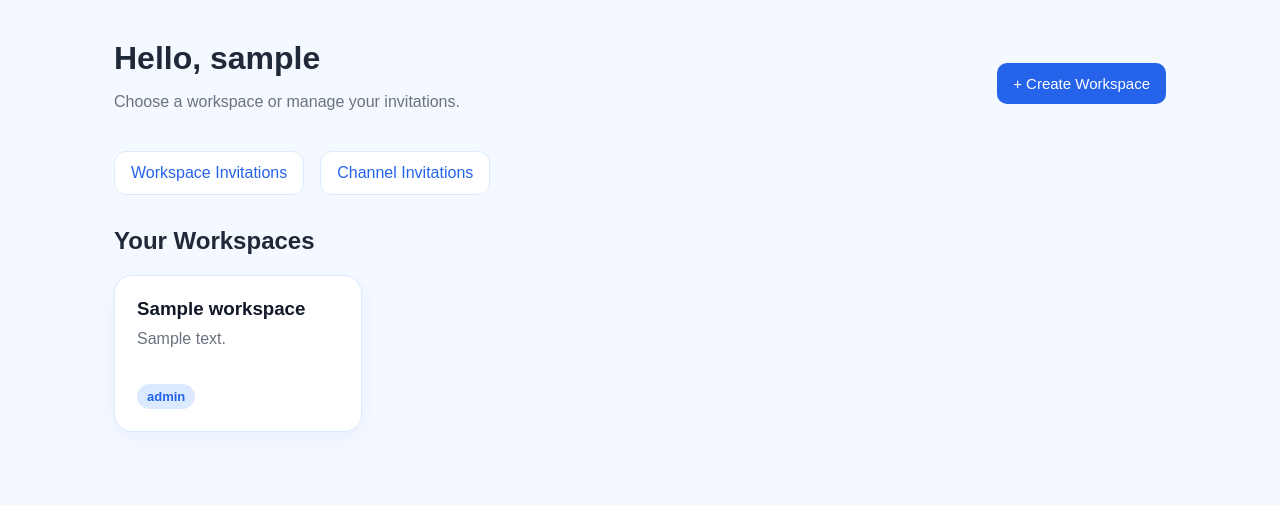
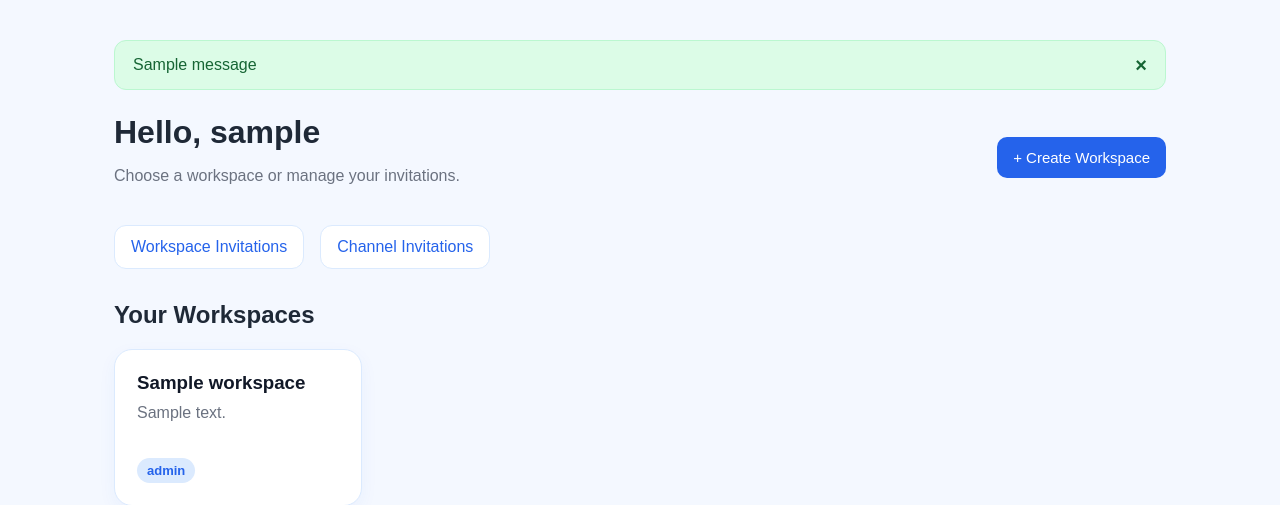
Before and after one commit to lin1318/snicker, a Flask app: page /workspaces/dashboard in a window 1280 px wide. Shown: the part 64-569 px from the top of the page. Run offline with Flask 3, Linux system fonts and the light colour scheme; the visitor is signed in with stand-in values (Sample User, id 1); one stand-in notice (Sample message) is shown; a database or web service that is not in the repository returns one stand-in record (values such as "Sample title"); some libraries are stand-ins or nearby versions.

Commit message:
feat: improve success/error message alert

```diff
--- a/routes/workspace.py
+++ b/routes/workspace.py
@@ -1,4 +1,4 @@
-from flask import Blueprint, render_template, request, redirect, session, url_for
+from flask import Blueprint, render_template, request, redirect, session, url_for, flash
 from db import get_db_connection
 
 workspace_bp = Blueprint("workspace", __name__, url_prefix="/workspaces")
@@ -35,52 +35,49 @@ def dashboard():
     )
 
 
-@workspace_bp.route("/create", methods=["GET", "POST"])
+@workspace_bp.route("/create", methods=["POST"])
 def create_workspace():
     if "user_id" not in session:
         return redirect(url_for("auth.login"))
 
-    if request.method == "POST":
-        wname = request.form["wname"]
-        description = request.form["description"]
-        uid = session["user_id"]
+    wname = request.form["wname"]
+    description = request.form["description"]
+    uid = session["user_id"]
 
-        conn = get_db_connection()
-        cur = conn.cursor()
+    conn = get_db_connection()
+    cur = conn.cursor()
 
-        try:
-            cur.execute(
-                """
-                INSERT INTO Workspaces (wname, description, creator_id)
-                VALUES (%s, %s, %s)
-                RETURNING wid
-                """,
-                (wname, description, uid),
-            )
+    try:
+        cur.execute(
+            """
+            INSERT INTO Workspaces (wname, description, creator_id)
+            VALUES (%s, %s, %s)
+            RETURNING wid
+            """,
+            (wname, description, uid),
+        )
 
-            wid = cur.fetchone()[0]
+        wid = cur.fetchone()[0]
 
-            cur.execute(
-                """
-                INSERT INTO WorkspaceMembership (wid, uid, role)
-                VALUES (%s, %s, %s)
-                """,
-                (wid, uid, "admin"),
-            )
+        cur.execute(
+            """
+            INSERT INTO WorkspaceMembership (wid, uid, role)
+            VALUES (%s, %s, %s)
+            """,
+            (wid, uid, "admin"),
+        )
 
-            conn.commit()
+        conn.commit()
 
-        except Exception as e:
-            conn.rollback()
-            return f"Create workspace failed: {e}"
+    except Exception as e:
+        conn.rollback()
+        return f"Create workspace failed: {e}"
 
-        finally:
-            cur.close()
-            conn.close()
+    finally:
+        cur.close()
+        conn.close()
 
-        return redirect(url_for("workspace.dashboard"))
-
-    return render_template("create_workspace.html")
+    return redirect(url_for("workspace.dashboard"))
 
 
 @workspace_bp.route("/<int:wid>")
@@ -159,17 +156,17 @@ def workspace_detail(wid):
     )
 
 
-@workspace_bp.route("/<int:wid>/invite", methods=["GET", "POST"])
+@workspace_bp.route("/<int:wid>/invite", methods=["POST"])
 def invite_user(wid):
     if "user_id" not in session:
         return redirect(url_for("auth.login"))
 
     uid = session["user_id"]
+    invitee_email = request.form["email"]
 
     conn = get_db_connection()
     cur = conn.cursor()
 
-    # check current user is admin
     cur.execute(
         """
         SELECT role
@@ -183,77 +180,70 @@ def invite_user(wid):
     if not membership or membership[0] != "admin":
         cur.close()
         conn.close()
-        return render_template(
-            "message.html", message="Only workspace admins can invite users."
+
+        flash("Only workspace admins can invite users.", "error")
+        return redirect(url_for("workspace.workspace_detail", wid=wid))
+
+    cur.execute(
+        """
+        SELECT uid
+        FROM Users
+        WHERE email = %s
+        """,
+        (invitee_email,),
+    )
+    invitee = cur.fetchone()
+
+    if not invitee:
+        cur.close()
+        conn.close()
+
+        flash("User with this email does not exist.", "error")
+        return redirect(url_for("workspace.workspace_detail", wid=wid))
+
+    invitee_uid = invitee[0]
+
+    cur.execute(
+        """
+        SELECT 1
+        FROM WorkspaceMembership
+        WHERE wid = %s AND uid = %s
+        """,
+        (wid, invitee_uid),
+    )
+    already_member = cur.fetchone()
+
+    if already_member:
+        cur.close()
+        conn.close()
+
+        flash("This user is already a member.", "warning")
+        return redirect(url_for("workspace.workspace_detail", wid=wid))
+
+    try:
+        cur.execute(
+            """
+            INSERT INTO WorkspaceInvitations
+                (wid, inviter_uid, invitee_uid, status)
+            VALUES (%s, %s, %s, 'pending')
+            """,
+            (wid, uid, invitee_uid),
         )
 
-    if request.method == "POST":
-        invitee_email = request.form["email"]
+        conn.commit()
 
-        # find invited user
-        cur.execute(
-            """
-            SELECT uid
-            FROM Users
-            WHERE email = %s
-            """,
-            (invitee_email,),
-        )
-        invitee = cur.fetchone()
+        flash("Invitation sent successfully.", "success")
 
-        if not invitee:
-            cur.close()
-            conn.close()
-            return render_template(
-                "message.html", message="User with this email does not exist."
-            )
+    except Exception as e:
+        conn.rollback()
 
-        invitee_uid = invitee[0]
+        flash(f"Invite failed: {e}", "error")
 
-        # check already member
-        cur.execute(
-            """
-            SELECT 1
-            FROM WorkspaceMembership
-            WHERE wid = %s AND uid = %s
-            """,
-            (wid, invitee_uid),
-        )
-        already_member = cur.fetchone()
+    finally:
+        cur.close()
+        conn.close()
 
-        if already_member:
-            cur.close()
-            conn.close()
-            return render_template(
-                "message.html", message="This user is already a member."
-            )
-
-        # create invitation
-        try:
-            cur.execute(
-                """
-                INSERT INTO WorkspaceInvitations
-                    (wid, inviter_uid, invitee_uid, status)
-                VALUES (%s, %s, %s, 'pending')
-                """,
-                (wid, uid, invitee_uid),
-            )
-            conn.commit()
-
-        except Exception as e:
-            conn.rollback()
-            return f"Invite failed: {e}"
-
-        finally:
-            cur.close()
-            conn.close()
-
-        return redirect(url_for("workspace.workspace_detail", wid=wid))
-
-    cur.close()
-    conn.close()
-
-    return render_template("invite_user.html", wid=wid)
+    return redirect(url_for("workspace.workspace_detail", wid=wid))
 
 
 @workspace_bp.route("/invitations")
@@ -296,7 +286,8 @@ def respond_invitation(invite_id):
     action = request.form["action"]
 
     if action not in ["accept", "reject"]:
-        return "Invalid action."
+        flash("Invalid action.", "error")
+        return redirect(url_for("workspace.workspace_invitations"))
 
     conn = get_db_connection()
     cur = conn.cursor()
@@ -315,23 +306,25 @@ def respond_invitation(invite_id):
     if not invitation:
         cur.close()
         conn.close()
-        return render_template("message.html", message="Invitation not found.")
+
+        flash("Invitation not found.", "error")
+        return redirect(url_for("workspace.workspace_invitations"))
 
     wid, invitee_uid, status = invitation
 
     if invitee_uid != uid:
         cur.close()
         conn.close()
-        return render_template(
-            "message.html", message="This invitation does not belong to you."
-        )
+
+        flash("This invitation does not belong to you.", "error")
+        return redirect(url_for("workspace.workspace_invitations"))
 
     if status != "pending":
         cur.close()
         conn.close()
-        return render_template(
-            "message.html", message="This invitation has already been handled."
-        )
+
+        flash("This invitation has already been handled.", "warning")
+        return redirect(url_for("workspace.workspace_invitations"))
 
     try:
         if action == "accept":
@@ -366,9 +359,15 @@ def respond_invitation(invite_id):
 
         conn.commit()
 
+        if action == "accept":
+            flash("Invitation accepted successfully.", "success")
+        else:
+            flash("Invitation rejected.", "info")
+
     except Exception as e:
         conn.rollback()
-        return f"Respond invitation failed: {e}"
+
+        flash(f"Respond invitation failed: {e}", "error")
 
     finally:
         cur.close()
@@ -401,9 +400,8 @@ def sent_invitations(wid):
     if not membership or membership[0] != "admin":
         cur.close()
         conn.close()
-        return render_template(
-            "message.html", message="Only workspace admins can view invitation history."
-        )
+        flash("Only workspace admins can view invitation history.", "error")
+        return redirect(url_for("workspace.workspace_detail", wid=wid))
 
     cur.execute(
         """
--- a/static/style.css
+++ b/static/style.css
@@ -417,3 +417,63 @@ td.status-cell {
 .chat-input button {
   margin-top: 12px;
 }
+
+.flash-container {
+  margin-bottom: 24px;
+}
+
+.flash-message.success {
+  background: #dcfce7;
+  border-color: #bbf7d0;
+  color: #166534;
+}
+
+.flash-message.error {
+  background: #fee2e2;
+  border-color: #fecaca;
+  color: #991b1b;
+}
+
+.flash-message.warning {
+  background: #fef3c7;
+  border-color: #fde68a;
+  color: #92400e;
+}
+
+.flash-message {
+  display: flex;
+  align-items: center;
+  justify-content: space-between;
+
+  padding: 14px 18px;
+  border-radius: 12px;
+  margin-bottom: 12px;
+
+  font-weight: 500;
+  border: 1px solid transparent;
+}
+
+.flash-close {
+  background: transparent;
+  border: none;
+
+  font-size: 20px;
+  font-weight: bold;
+
+  cursor: pointer;
+
+  padding: 0;
+  margin-left: 16px;
+
+  color: inherit;
+
+  width: auto;
+  height: auto;
+
+  line-height: 1;
+}
+
+.flash-close:hover {
+  opacity: 0.7;
+  transform: none;
+}
--- a/templates/base.html
+++ b/templates/base.html
@@ -1,27 +1,71 @@
 <!DOCTYPE html>
 <html>
+
 <head>
   <meta charset="UTF-8">
   <title>Snickr</title>
-  <link rel="stylesheet" href="{{ url_for('static', filename='style.css') }}">
+
+  <link rel="stylesheet"
+        href="{{ url_for('static', filename='style.css') }}">
 </head>
 
 <body>
+
   <nav class="navbar">
-    <div class="brand">Snickr</div>
+
+    <div class="brand">
+      Snickr
+    </div>
 
     <div class="nav-links">
+
       {% if session.get("user_id") %}
-        <a href="{{ url_for('workspace.dashboard') }}">Dashboard</a>
-        <a href="{{ url_for('auth.logout') }}">Logout</a>
+
+        <a href="{{ url_for('workspace.dashboard') }}">
+          Dashboard
+        </a>
+
+        <a href="{{ url_for('auth.logout') }}">
+          Logout
+        </a>
+
       {% else %}
-        <a href="{{ url_for('auth.login') }}">Login</a>
-        <a href="{{ url_for('auth.register') }}">Register</a>
+
+        <a href="{{ url_for('auth.login') }}">
+          Login
+        </a>
+
+        <a href="{{ url_for('auth.register') }}">
+          Register
+        </a>
+
       {% endif %}
+
     </div>
+
   </nav>
 
   <main class="container">
+
+    {% with messages = get_flashed_messages(with_categories=true) %}
+
+      {% if messages %}
+
+        <div class="flash-container">
+          {% for category, message in messages %}
+          <div class="flash-message {{ category }}">
+            <span>
+              {{ message }}
+            </span>
+            <button class="flash-close"
+            onclick="this.parentElement.remove()">
+            ×
+          </button>
+        </div>
+        {% endfor %}
+      </div>
+      {% endif %}
+      {% endwith %}
     {% block content %}{% endblock %}
   </main>
 </body>
--- a/templates/dashboard.html
+++ b/templates/dashboard.html
@@ -8,9 +8,10 @@
     <p class="muted">Choose a workspace or manage your invitations.</p>
   </div>
 
-  <a class="button" href="{{ url_for('workspace.create_workspace') }}">
+
+  <button onclick="openModal('createWorkspaceModal')">
     + Create Workspace
-  </a>
+  </button>
 </div>
 
 <div class="quick-actions">
@@ -50,4 +51,44 @@
   </div>
 {% endif %}
 
+<div id="createWorkspaceModal" class="modal hidden">
+  <div class="modal-card">
+    <div class="modal-header">
+      <h2>Create Workspace</h2>
+
+      <button class="icon-button"
+              onclick="closeModal('createWorkspaceModal')">
+        ×
+      </button>
+    </div>
+
+    <form class="form"
+          method="post"
+          action="{{ url_for('workspace.create_workspace') }}">
+
+      <input name="wname"
+             placeholder="Workspace name"
+             required>
+
+      <textarea name="description"
+                placeholder="Description"></textarea>
+
+      <button type="submit">
+        Create Workspace
+      </button>
+
+    </form>
+  </div>
+</div>
+
+<script>
+  function openModal(id) {
+    document.getElementById(id).classList.remove("hidden");
+  }
+
+  function closeModal(id) {
+    document.getElementById(id).classList.add("hidden");
+  }
+</script>
+
 {% endblock %}
```
Also changed, not shown: routes/channel.py (+18 -58 lines), templates/create_channel.html (deleted, +0 -53 lines), templates/invite_user.html (deleted, +0 -8 lines).
